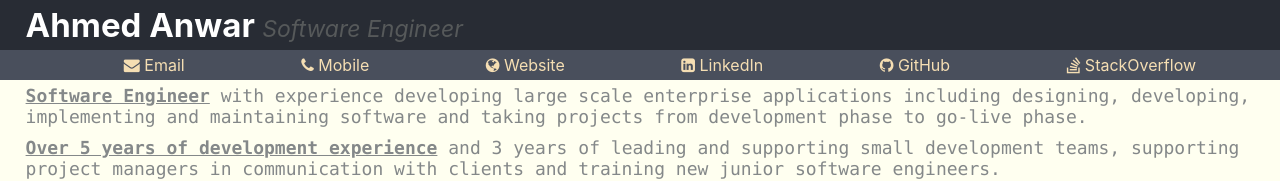
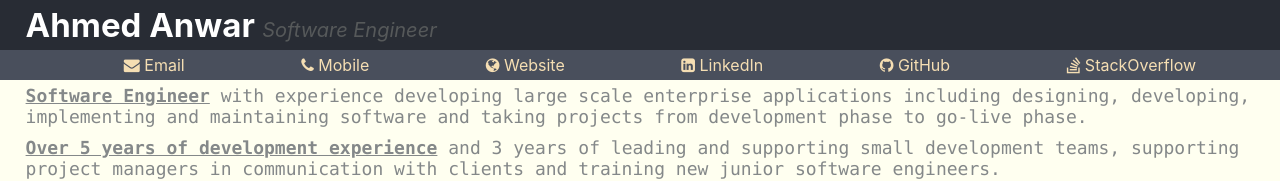
Before and after one commit to AhmedAnwarM/resume-builder, a React (Create React App) app: page / in a window 1280 px wide. Shown: the top 181 px of the page. Built offline with nearby package versions, Linux system fonts and the light colour scheme.

Commit message:
Adjust font size for current title

```diff
--- a/src/components/intro/Intro.css
+++ b/src/components/intro/Intro.css
@@ -11,7 +11,7 @@
 }
 
 .cvCurrentPosition {
-    font-size: calc(15px + 1vmin);
+    font-size: calc(12px + 1vmin);
     font-style: italic;
     color: #56595a;
 }
```
